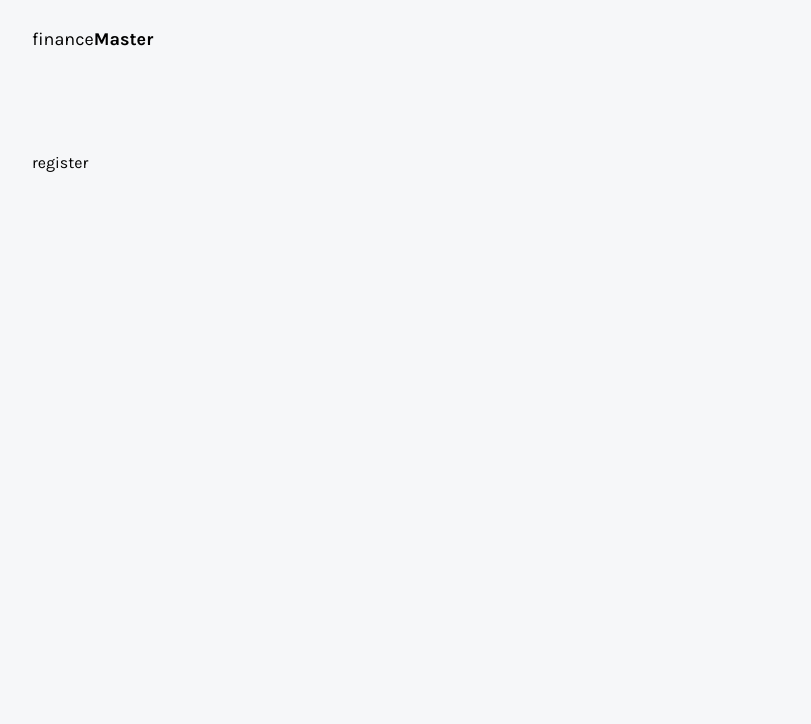
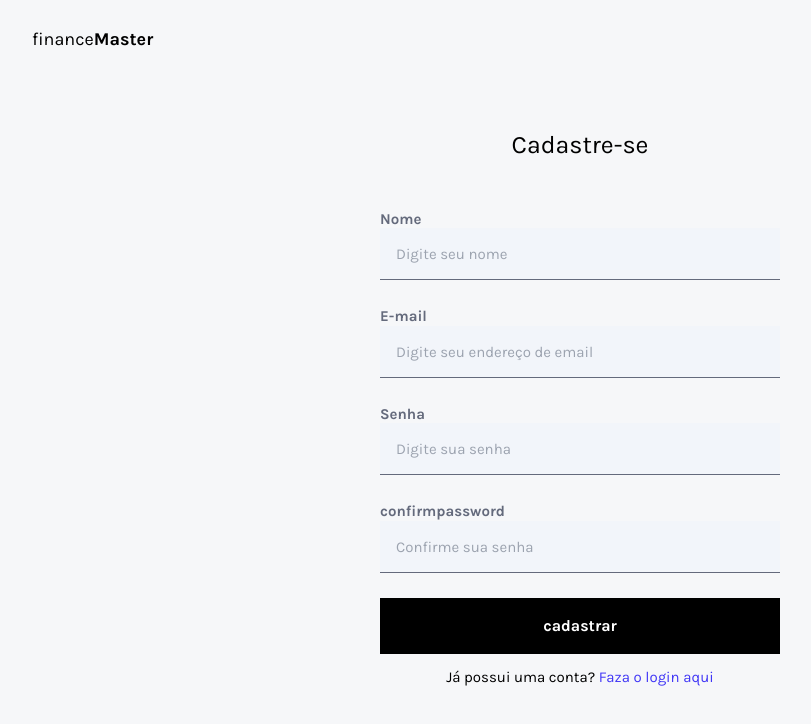
Before and after one commit to vinicius-pereira-souza/finance_master_frontend, a React (Vite) app: page /register in a window 1280 px wide. Shown: the top 724 px of the page, without its empty margins (60-871 px from the left). Built offline with nearby package versions, Linux system fonts and the light colour scheme.

Commit message:
feat: página de registro completo

```diff
--- a/src/components/layoutPublic.tsx
+++ b/src/components/layoutPublic.tsx
@@ -10,10 +10,9 @@ const LayoutPublic = () => {
           </Link>
         </div>
       </header>
-      <div className="py-[25px] px-5">
-        <div className="container_center min-h-[80vh] mt-12">
-          <Outlet />
-        </div>
+      <div className="min-h-screen mt-12 px-5">
+        <div className="container_center"></div>
+        <Outlet />
       </div>
     </main>
   );
--- a/src/pages/login.tsx
+++ b/src/pages/login.tsx
@@ -1,11 +1,11 @@
+import { Link } from "react-router-dom";
 // components
-
 import Input from "../components/form/input";
 import BtnSubmit from "../components/form/btnSubmit";
 
 const Login = () => {
   return (
-    <div className="block max-w-[400px] mx-auto">
+    <div className="max-w-[400px] mx-auto">
       <h1 className="text-center text-[25px] mb-11">Login</h1>
       <form>
         <Input
@@ -24,6 +24,12 @@ const Login = () => {
         />
         <BtnSubmit text="Entrar" />
       </form>
+      <p className="text-center mt-3 text-[15px]">
+        Ainda não possui uma conta?{" "}
+        <Link to="/register" className="text-blue-510">
+          Cadastre-se aqui
+        </Link>
+      </p>
     </div>
   );
 };
--- a/src/pages/register.tsx
+++ b/src/pages/register.tsx
@@ -1,9 +1,49 @@
-import React from "react";
+import { Link } from "react-router-dom";
+// components
+import Input from "../components/form/input";
+import BtnSubmit from "../components/form/btnSubmit";
 
 const Register = () => {
   return (
-    <div>
-      <h1>register</h1>
+    <div className="max-w-[400px] mx-auto">
+      <h1 className="text-center text-[25px] mb-11">Cadastre-se</h1>
+      <form>
+        <Input
+          styles="mb-[25px]"
+          type="text"
+          name="name"
+          textLabel="Nome"
+          placeholder="Digite seu nome"
+        />
+        <Input
+          styles="mb-[25px]"
+          type="email"
+          name="email"
+          textLabel="E-mail"
+          placeholder="Digite seu endereço de email"
+        />
+        <Input
+          styles="mb-[25px]"
+          type="password"
+          name="password"
+          textLabel="Senha"
+          placeholder="Digite sua senha"
+        />
+        <Input
+          styles="mb-[25px]"
+          type="password"
+          name="confirmpassword"
+          textLabel="confirmpassword"
+          placeholder="Confirme sua senha"
+        />
+        <BtnSubmit text="cadastrar" />
+      </form>
+      <p className="text-center mt-3 text-[15px]">
+        Já possui uma conta?{" "}
+        <Link to="/login" className="text-blue-510">
+          Faza o login aqui
+        </Link>
+      </p>
     </div>
   );
 };
--- a/tailwind.config.js
+++ b/tailwind.config.js
@@ -14,6 +14,7 @@ export default {
         "gray-70": "#F6F7F9",
         "gray-690": "#646A7C",
         "zinc-930": "#121212",
+        "blue-510": "#4036F6",
       },
       boxShadow: {
         "bsh-card": "0 4px 4px 0 rgba(0, 0, 0, 25%)",
```
